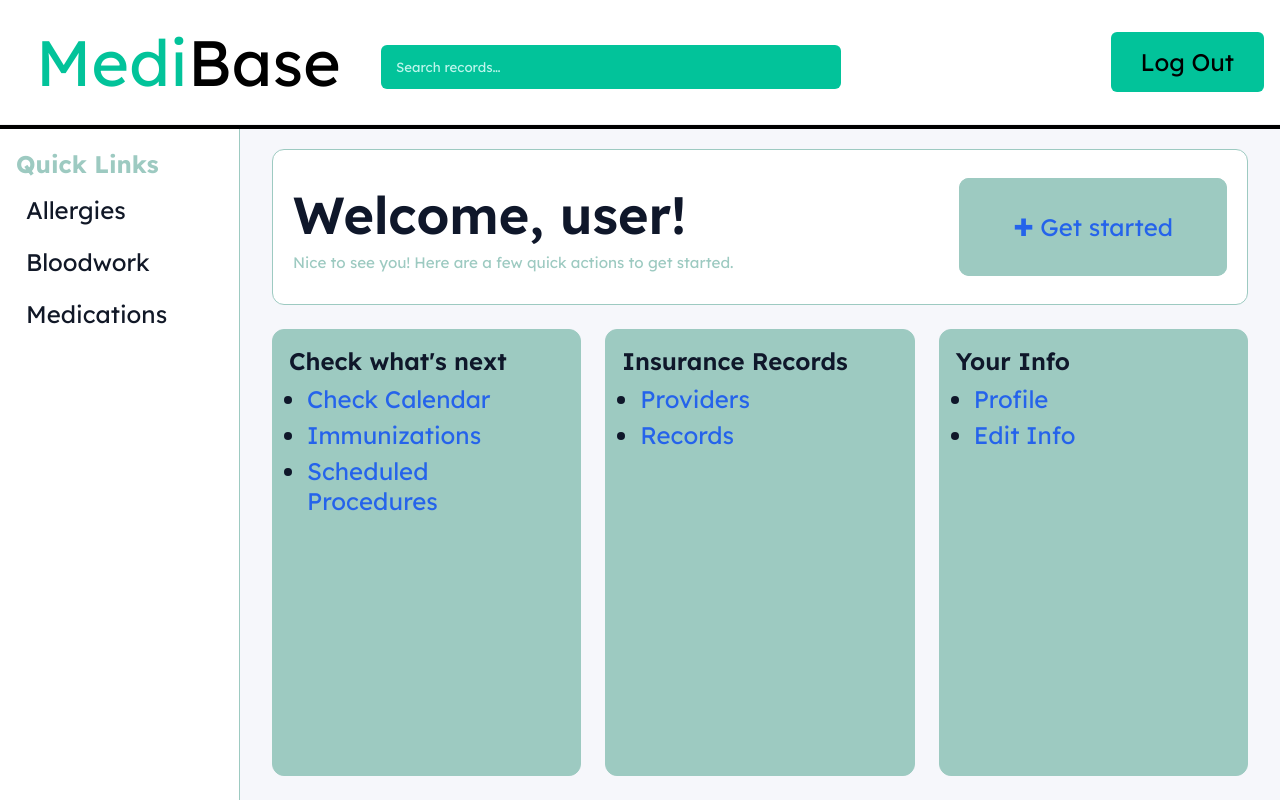
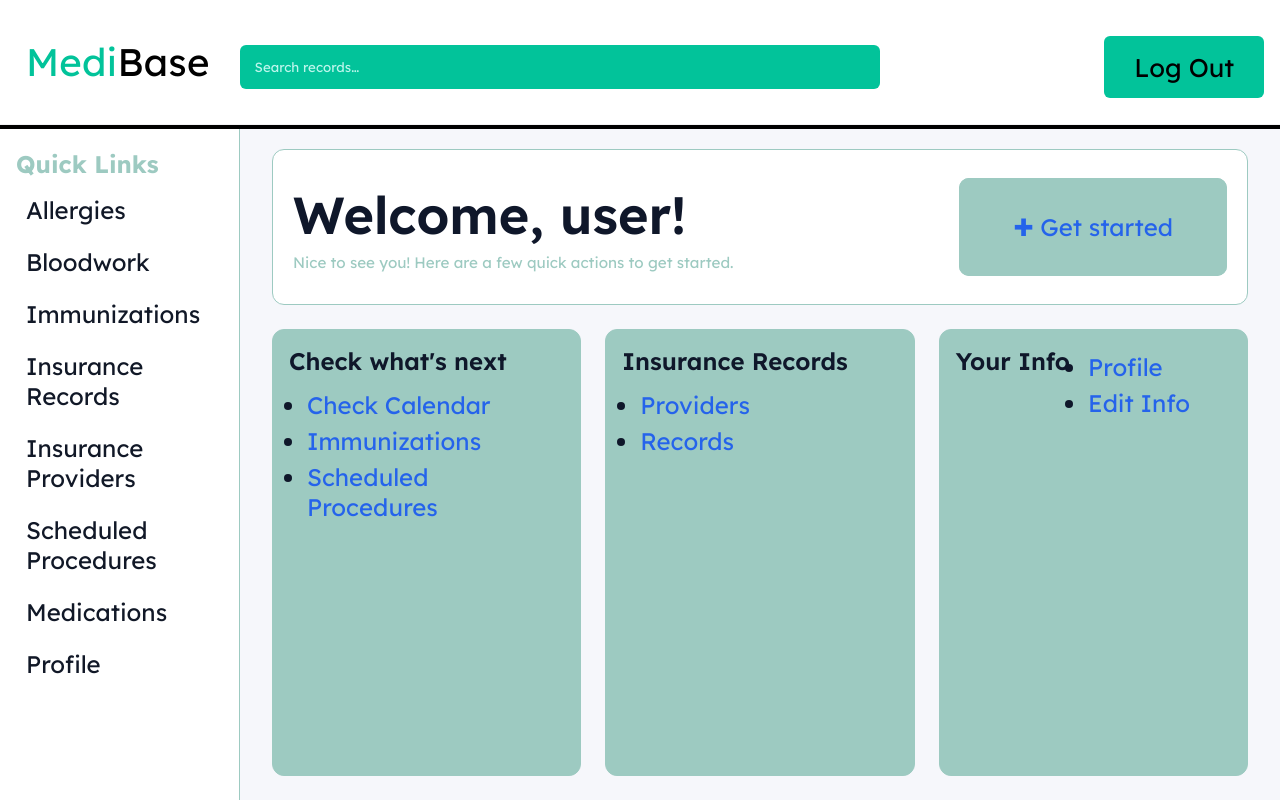
Before and after one commit to ForteV/cs321-team9, a React (Vite) app in the folder Components/ui/: page /app in a window 1280 px wide. Built offline with nearby package versions, Linux system fonts and the light colour scheme.

Commit message:
Log in page and header edits, added links to all pages

```diff
--- a/Components/ui/src/App.jsx
+++ b/Components/ui/src/App.jsx
@@ -18,7 +18,6 @@ export default function App() {
   return (
     <BrowserRouter>
       <Routes>
-        {/* public/login */}
         <Route path="/" element={<Navigate to="/login" replace />} />
 
         <Route path="/login" element={<Login />} />
--- a/Components/ui/src/components/AppShell/AppShell.jsx
+++ b/Components/ui/src/components/AppShell/AppShell.jsx
@@ -10,7 +10,7 @@ export default function AppShell() {
       <header className={s.pagebar}>
         <title>MediBase</title>
         <h1 className={s.logo}>
-          <Link to="/" style={{ textDecoration: "none", color: "inherit" }}>
+          <Link to="/App" style={{ textDecoration: "none", color: "inherit" }}>
             Medi<font color="#0000">Base</font>
           </Link>
 
@@ -28,9 +28,14 @@ export default function AppShell() {
         {/*Sidebar Title*/}
         <div className={s.sideTitle}>Quick Links</div>
         <nav className={s.nav}>
-          <Link to="/allergies">Allergies</Link>
-          <Link to="/bloodwork">Bloodwork</Link>
-          <Link to="/medications">Medications</Link>
+          <Link to="/app/allergies">Allergies</Link>
+          <Link to="/app/bloodwork">Bloodwork</Link>
+          <Link to="/app/immunizations">Immunizations</Link>
+          <Link to="/app/insurancerecords">Insurance Records</Link>
+          <Link to="/app/insuranceproviders">Insurance Providers</Link>
+          <Link to="/app/procedures">Scheduled Procedures</Link>
+          <Link to="/app/medications">Medications</Link>
+          <Link to="/app/profile">Profile</Link>
         </nav>
       </aside>
 
--- a/Components/ui/src/components/AppShell/AppShell.module.css
+++ b/Components/ui/src/components/AppShell/AppShell.module.css
@@ -55,13 +55,12 @@
 /* Separate logo styling */
 .logo {
   color:#02C39A;
-  font-size: 64px;
+  font-size: 3vw;
   font-weight: 400;
   font-family: "Lexend", sans-serif;
   line-height: normal;
   display: inline-block;
-  padding: 0 10px;
-  margin: 0 10px;
+  padding: 10px 10px;
   white-space: nowrap;
   letter-spacing: 0.2px;
   overflow: visible;
@@ -173,17 +172,21 @@
 /* Search area (in header)*/
 .search {
   display: flex;
-  width: 460px;
+  /*min-width: 120px;*/
+  width: 640px;
   height: 44px;
   padding: 15px 15px;
   margin-left: 20px;
+  margin-right: 20px;
   margin-top: 10px;
   align-items: center;
   gap: 10px;
-  flex-shrink: 0;
+  flex-shrink: 3;
   border-radius: 6px;
   background: #02C39A;
   border-style: none;
+  color: white;
+  font-family: "Lexend", sans-serif;
 }
 
 .search::placeholder {
@@ -207,9 +210,14 @@
 
 .logOut {
   display: inline-flex;
+  align-items: center;
+  justify-content: center;
   font-family: "Lexend", sans-serif;
-  font-size: 24px;
+  font-size: 2vw;
+  white-space: nowrap;
+  overflow: hidden;
   margin-left: auto;
+  margin-top: 10px;
   background-color:#02C39A;
   border-style: none;
   padding: 15px 30px;
--- a/Components/ui/src/components/Card/Card.module.css
+++ b/Components/ui/src/components/Card/Card.module.css
@@ -6,6 +6,9 @@
     height: 100%;
     /*Control height of card*/
     min-height: var(--card-min-h, 0);
+    display: flex;
+    flex-wrap: wrap;
+    align-content: flex-start;
 }
 
 /*Used for add record, optional notes*/
@@ -22,7 +25,6 @@
     padding: 0;
     min-height: 24px;
     outline: none;
-
     transition: height 0.2s ease;
 }
 
--- a/Components/ui/src/components/Pages/Allergies.jsx
+++ b/Components/ui/src/components/Pages/Allergies.jsx
@@ -11,9 +11,6 @@ export default function Allergies() {
                 <h1>Allergies</h1>
             </section>
 
-            <section className={s.recentEditsTitle}>
-                <h2>Most Recent Edits</h2>
-            </section>
             <section className={s.cards}>
                 <Card items={["Immunization 1", "Date"]}/>
                 <Card items={["Immunization 2", "Date"]}/>
--- a/Components/ui/src/components/Pages/Login.jsx
+++ b/Components/ui/src/components/Pages/Login.jsx
@@ -25,6 +25,7 @@ export default function Login() {
         <input name="username" placeholder="Username" type="text" required />
         <input name="password" placeholder="Password" type="password" required />
         <div>
+          <button type="submit" className="button primary">Create Account</button>
           <button type="submit" className="button primary">Submit</button>
         </div>
       </form>
```
